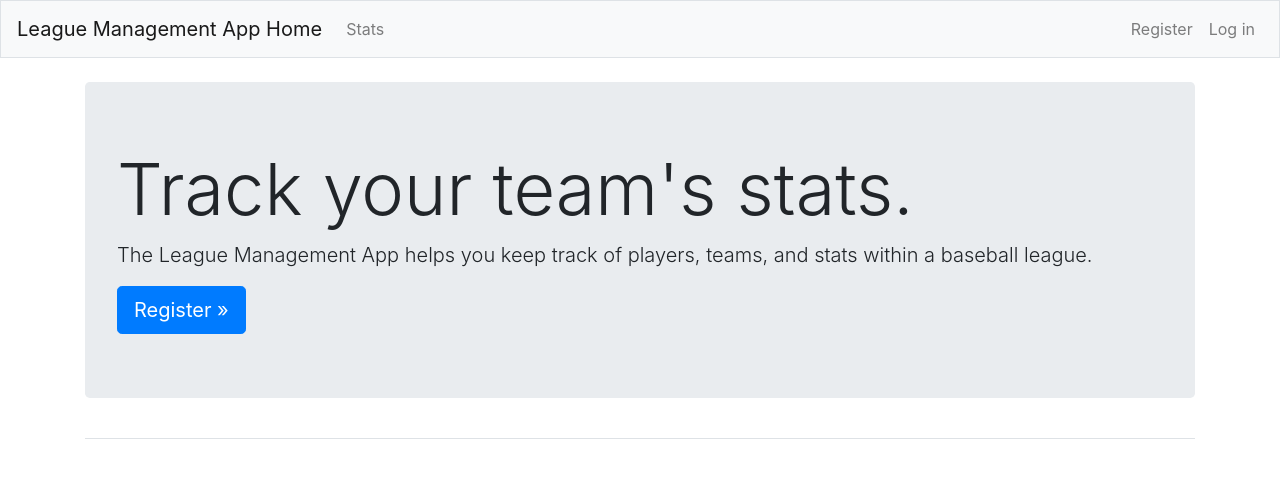
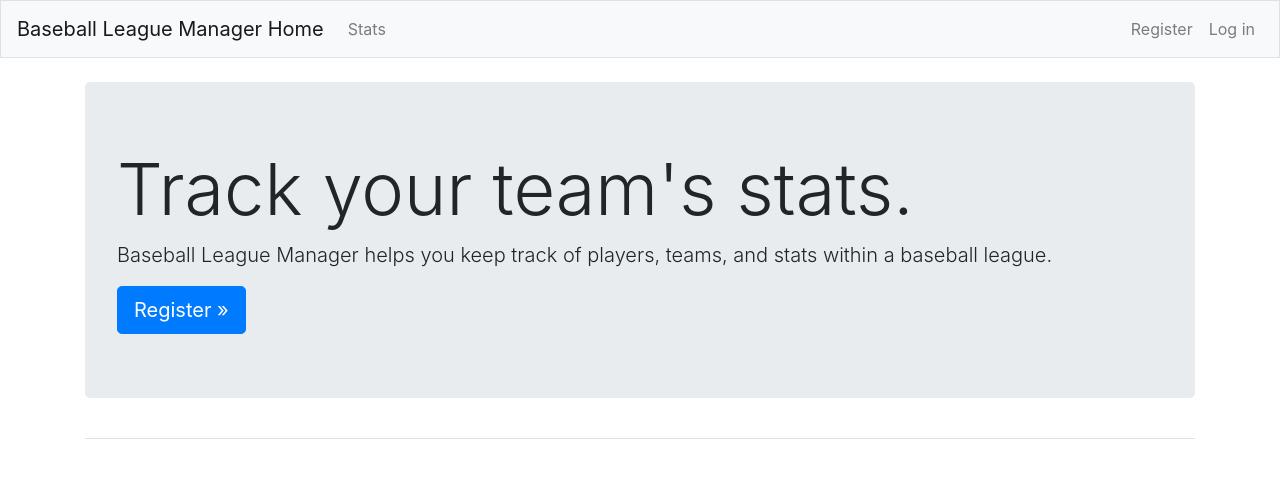
Before and after one commit to LaurelWalkerDavis/BaseballApp, a Django app: page / in a window 1280 px wide. Shown: the top 478 px of the page. Run offline with Django 4.2, Linux system fonts and the light colour scheme; some libraries are stand-ins or nearby versions.

Commit message:
Changed app name in base.html and index.html.

```diff
--- a/League_App/templates/League_App/base.html
+++ b/League_App/templates/League_App/base.html
@@ -5,14 +5,14 @@
 <head>
     <meta charset="utf-8">
     <meta name="viewport" content="width=device-width, initial-scale=1, shrink-to-fit=no">
-    <title>League Management App</title>
+    <title>Baseball League Manager</title>
 
     {% bootstrap_css %}
     {% bootstrap_javascript jquery='full' %}
 </head>
 <body>
     <nav class="navbar navbar-expand-md navbar-light bg-light mb-4 border">
-        <a class="navbar-brand" href="{% url 'League_App:index' %}">League Management App Home</a>
+        <a class="navbar-brand" href="{% url 'League_App:index' %}">Baseball League Manager Home</a>
 
         <button class="navbar-toggler" type="button"
                 data-toggle="collapse" data-target="navbarCollapse"
--- a/League_App/templates/League_App/index.html
+++ b/League_App/templates/League_App/index.html
@@ -3,7 +3,7 @@
 {% block page_header %}
     <div class="jumbotron">
         <h1 class="display-3">Track your team's stats.</h1>
-        <p class="lead">The League Management App helps you keep track of players, teams,
+        <p class="lead">Baseball League Manager helps you keep track of players, teams,
             and stats within a baseball league.</p>
         <a class="btn btn-lg btn-primary" href="{% url 'users:register' %}"
            role="button">Register &raquo;</a>
```
Also changed, not shown: README.md, Screenshot 2022-04-12 140750.png (deleted).
